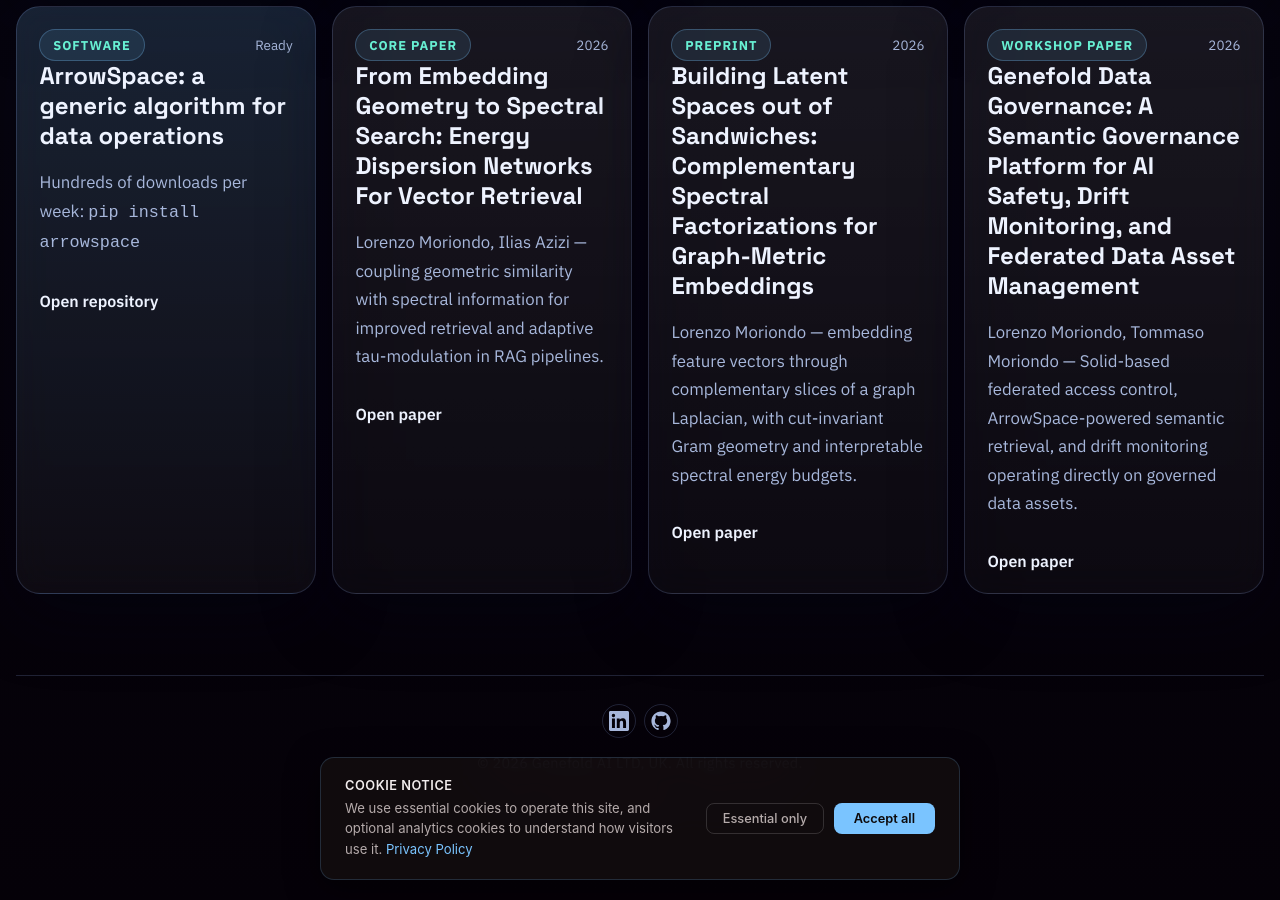
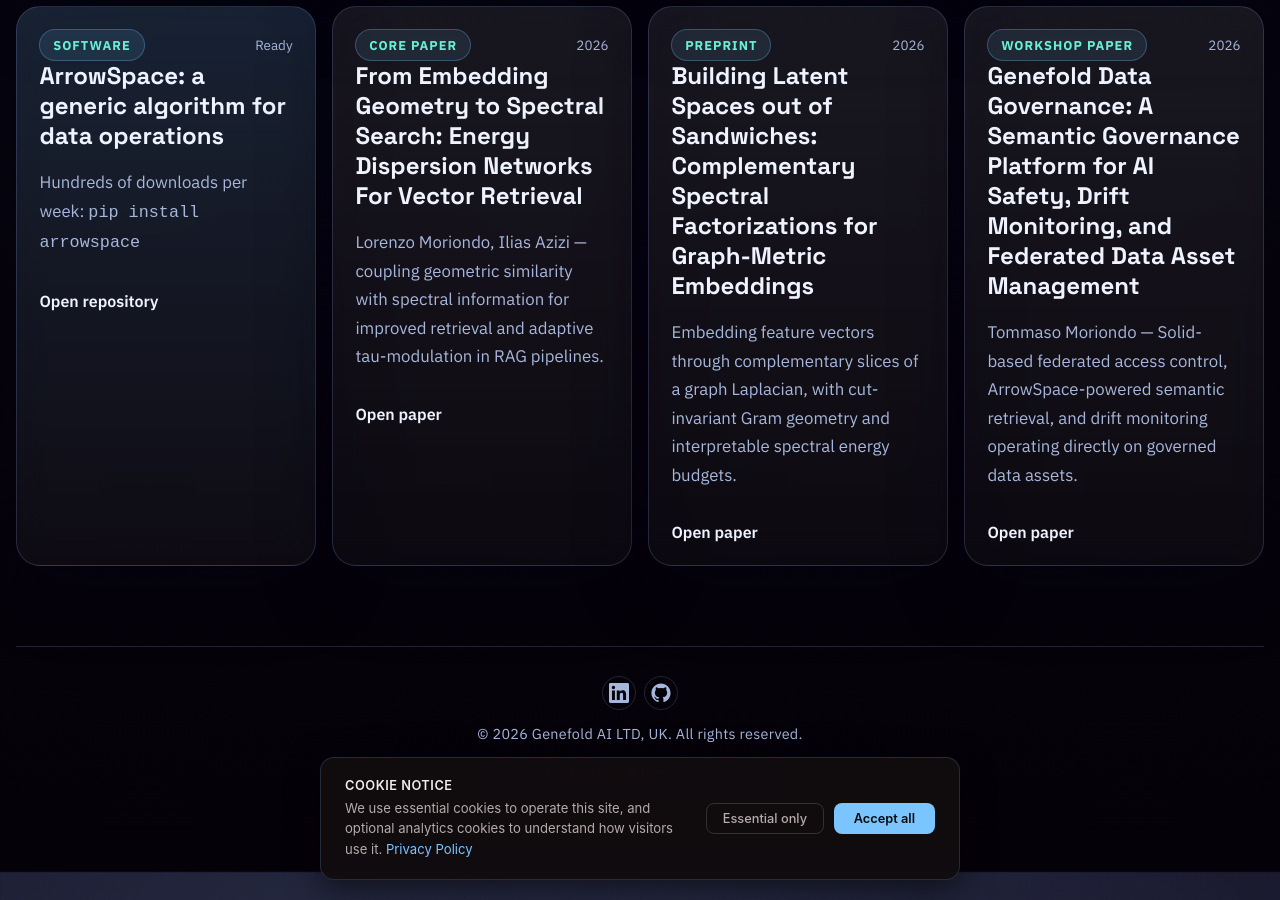
Before and after one commit to Genefold/genefold.github.io, a Jekyll site: the page index.html, which Jekyll copies as it is, in a window 1280 px wide and 900 px high, scrolled down 6591 px. Built offline with Jekyll 4.4.1, drawn with Linux system fonts in a browser that asks for light colours; some of the changed text lies outside the part shown.

Commit message:
Update research authors and list genegraph-storage (#13)
* feat(research): add Zenodo preprints

* fix(site): update research authors and list genegraph storage

```diff
--- a/index.html
+++ b/index.html
@@ -762,6 +762,21 @@
             </div>
           </a>
 
+          <!-- genegraph-storage -->
+          <a class="repo-card" href="https://crates.io/crates/genegraph-storage" target="_blank" rel="noopener noreferrer" aria-label="genegraph-storage crate">
+            <span class="repo-card__name">
+              <svg width="16" height="16" viewBox="0 0 24 24" fill="currentColor" aria-hidden="true"><path d="M12 .5C5.65.5.5 5.65.5 12c0 5.08 3.29 9.39 7.86 10.91.58.1.79-.25.79-.56 0-.28-.01-1.02-.02-2-3.2.7-3.87-1.54-3.87-1.54-.52-1.32-1.27-1.67-1.27-1.67-1.04-.71.08-.7.08-.7 1.15.08 1.76 1.18 1.76 1.18 1.02 1.75 2.68 1.25 3.34.96.1-.74.4-1.25.72-1.54-2.55-.29-5.24-1.28-5.24-5.69 0-1.26.45-2.28 1.18-3.08-.12-.29-.51-1.46.11-3.04 0 0 .97-.31 3.18 1.18a11 11 0 0 1 5.79 0c2.21-1.49 3.17-1.18 3.17-1.18.63 1.58.24 2.75.12 3.04.74.8 1.18 1.82 1.18 3.08 0 4.42-2.69 5.39-5.25 5.68.41.36.78 1.06.78 2.14 0 1.55-.01 2.8-.01 3.18 0 .31.21.67.8.55C20.21 21.39 23.5 17.08 23.5 12 23.5 5.65 18.35.5 12 .5z"/></svg>
+              genegraph-storage
+            </span>
+            <p class="repo-card__desc">
+              Rust storage library for genegraph, published on crates.io.
+            </p>
+            <div class="repo-card__meta">
+              <span><span class="lang-dot" style="background:#DEA584;"></span>Rust</span>
+              <span>crates.io</span>
+            </div>
+          </a>
+
           <!-- arrowspace_tuner -->
           <a class="repo-card" href="https://github.com/Genefold/arrowspace_tuner" target="_blank" rel="noopener noreferrer" aria-label="arrowspace_tuner repository">
             <span class="repo-card__name">
@@ -1149,7 +1164,7 @@
               <span class="paper-year">2026</span>
             </div>
             <h3>Building Latent Spaces out of Sandwiches: Complementary Spectral Factorizations for Graph-Metric Embeddings</h3>
-            <p>Lorenzo Moriondo &mdash; embedding feature vectors through complementary slices of a graph Laplacian, with cut-invariant Gram geometry and interpretable spectral energy budgets.</p>
+            <p>Embedding feature vectors through complementary slices of a graph Laplacian, with cut-invariant Gram geometry and interpretable spectral energy budgets.</p>
             <a class="text-link" href="https://zenodo.org/records/22912462" target="_blank" rel="noopener noreferrer">Open paper</a>
           </article>
           <article class="paper-card tilt-card">
@@ -1158,7 +1173,7 @@
               <span class="paper-year">2026</span>
             </div>
             <h3>Genefold Data Governance: A Semantic Governance Platform for AI Safety, Drift Monitoring, and Federated Data Asset Management</h3>
-            <p>Lorenzo Moriondo, Tommaso Moriondo &mdash; Solid-based federated access control, ArrowSpace-powered semantic retrieval, and drift monitoring operating directly on governed data assets.</p>
+            <p>Tommaso Moriondo &mdash; Solid-based federated access control, ArrowSpace-powered semantic retrieval, and drift monitoring operating directly on governed data assets.</p>
             <a class="text-link" href="https://openreview.net/pdf?id=lZR8ALna1B" target="_blank" rel="noopener noreferrer">Open paper</a>
           </article>
         </div>
```
